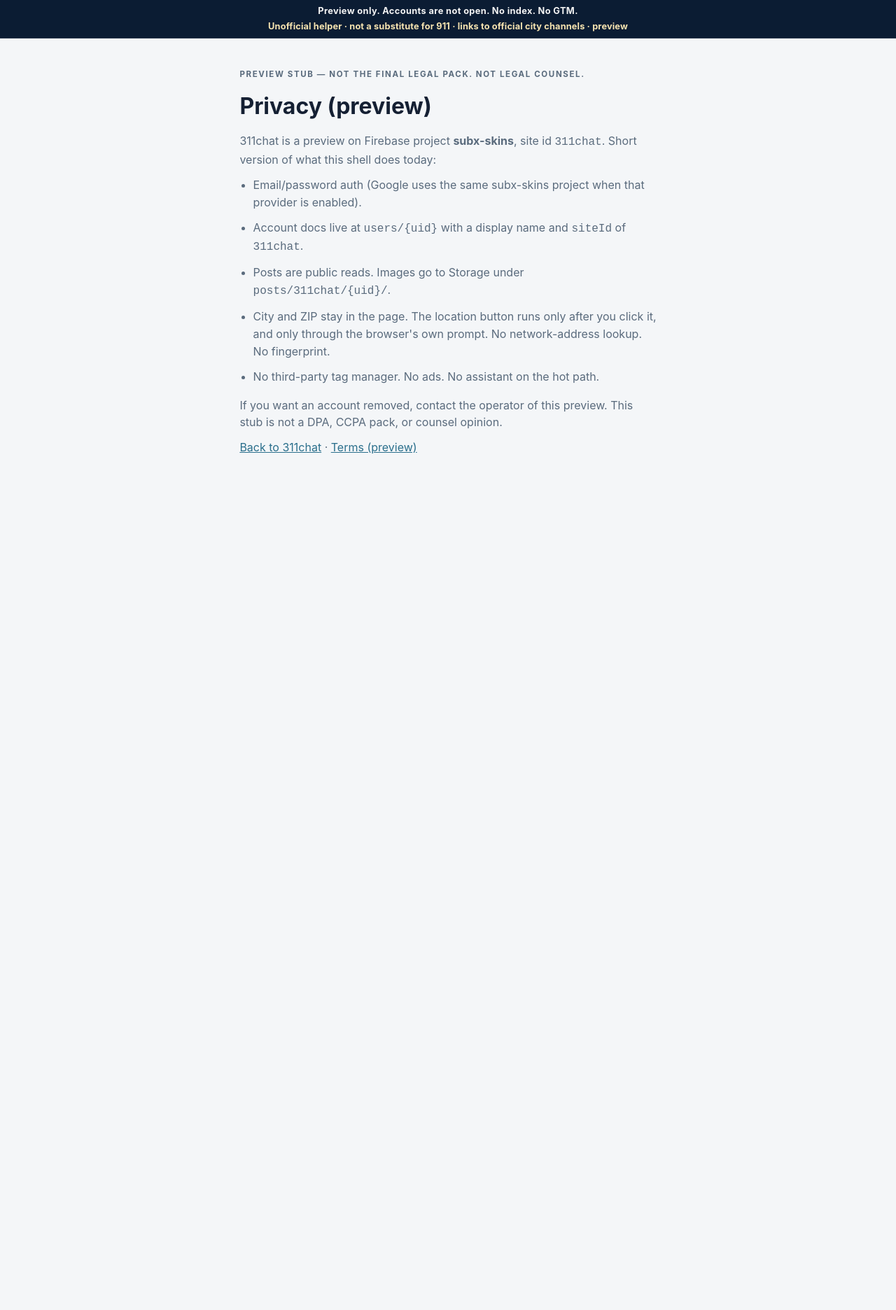
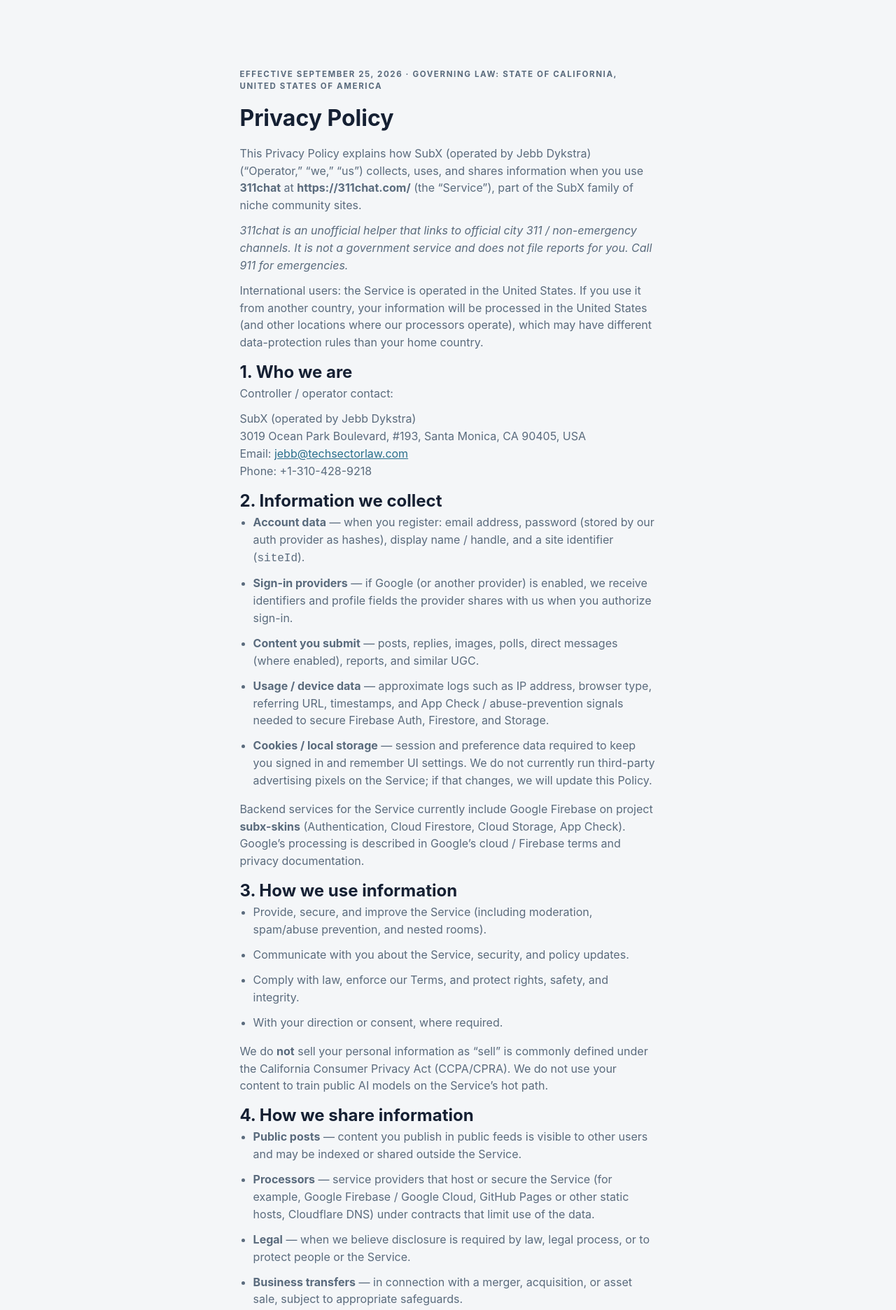
Before and after one commit to jebbdykstra99/311chat, a plain HTML site: page privacy.html in a window 1280 px wide. Shown: the top 1872 px of the page at 70% size. Before the commit the page ends 800 px from the top, so only its background shows below. Drawn offline with Linux system fonts and the light colour scheme.

Commit message:
legal: Privacy Policy (US/CA jurisdiction, intl audience)

```diff
--- a/privacy.html
+++ b/privacy.html
@@ -2,30 +2,80 @@
 <html lang="en">
 <head>
   <meta charset="UTF-8">
+  <meta name="viewport" content="width=device-width, initial-scale=1.0">
   <meta name="robots" content="noindex, nofollow">
-  <meta name="viewport" content="width=device-width, initial-scale=1.0">
-  <title>Privacy (Preview) — 311chat</title>
+  <title>Privacy Policy — 311chat</title>
   <link rel="icon" type="image/svg+xml" href="favicon.svg">
-  <link rel="stylesheet" href="styles.css?v=1">
+  <link rel="stylesheet" href="styles.css">
 </head>
 <body class="legal-page">
-  <div class="preview-banner" role="status">
-    <div>Preview only. Accounts are not open. No index. No GTM.</div>
-    <div class="honesty-line">Unofficial helper · not a substitute for 911 · links to official city channels · preview</div>
-  </div>
   <article class="legal-doc">
-    <p class="legal-kicker">Preview stub — not the final legal pack. Not legal counsel.</p>
-    <h1>Privacy (preview)</h1>
-    <p>311chat is a preview on Firebase project <strong>subx-skins</strong>, site id <code>311chat</code>. Short version of what this shell does today:</p>
+    <p class="legal-kicker">Effective September 25, 2026 · Governing law: State of California, United States of America</p>
+    <h1>Privacy Policy</h1>
+    <p>This Privacy Policy explains how SubX (operated by Jebb Dykstra) (“Operator,” “we,” “us”) collects, uses, and shares information when you use <strong>311chat</strong> at <strong>https://311chat.com/</strong> (the “Service”), part of the SubX family of niche community sites.</p>
+    <p><em>311chat is an unofficial helper that links to official city 311 / non-emergency channels. It is not a government service and does not file reports for you. Call 911 for emergencies.</em></p>
+    <p>International users: the Service is operated in the United States. If you use it from another country, your information will be processed in the United States (and other locations where our processors operate), which may have different data-protection rules than your home country.</p>
+
+    <h2>1. Who we are</h2>
+    <p>Controller / operator contact:</p>
+    <p>SubX (operated by Jebb Dykstra)<br>
+    3019 Ocean Park Boulevard, #193, Santa Monica, CA 90405, USA<br>
+    Email: <a href="mailto:jebb@techsectorlaw.com">jebb@techsectorlaw.com</a><br>
+    Phone: +1-310-428-9218</p>
+
+    <h2>2. Information we collect</h2>
     <ul>
-      <li>Email/password auth (Google uses the same subx-skins project when that provider is enabled).</li>
-      <li>Account docs live at <code>users/{uid}</code> with a display name and <code>siteId</code> of <code>311chat</code>.</li>
-      <li>Posts are public reads. Images go to Storage under <code>posts/311chat/{uid}/</code>.</li>
-      <li>City and ZIP stay in the page. The location button runs only after you click it, and only through the browser's own prompt. No network-address lookup. No fingerprint.</li>
-      <li>No third-party tag manager. No ads. No assistant on the hot path.</li>
+      <li><strong>Account data</strong> — when you register: email address, password (stored by our auth provider as hashes), display name / handle, and a site identifier (<code>siteId</code>).</li>
+      <li><strong>Sign-in providers</strong> — if Google (or another provider) is enabled, we receive identifiers and profile fields the provider shares with us when you authorize sign-in.</li>
+      <li><strong>Content you submit</strong> — posts, replies, images, polls, direct messages (where enabled), reports, and similar UGC.</li>
+      <li><strong>Usage / device data</strong> — approximate logs such as IP address, browser type, referring URL, timestamps, and App Check / abuse-prevention signals needed to secure Firebase Auth, Firestore, and Storage.</li>
+      <li><strong>Cookies / local storage</strong> — session and preference data required to keep you signed in and remember UI settings. We do not currently run third-party advertising pixels on the Service; if that changes, we will update this Policy.</li>
     </ul>
-    <p>If you want an account removed, contact the operator of this preview. This stub is not a DPA, CCPA pack, or counsel opinion.</p>
-    <p><a href="./">Back to 311chat</a> · <a href="terms.html">Terms (preview)</a></p>
+    <p>Backend services for the Service currently include Google Firebase on project <strong>subx-skins</strong> (Authentication, Cloud Firestore, Cloud Storage, App Check). Google’s processing is described in Google’s cloud / Firebase terms and privacy documentation.</p>
+
+    <h2>3. How we use information</h2>
+    <ul>
+      <li>Provide, secure, and improve the Service (including moderation, spam/abuse prevention, and nested rooms).</li>
+      <li>Communicate with you about the Service, security, and policy updates.</li>
+      <li>Comply with law, enforce our Terms, and protect rights, safety, and integrity.</li>
+      <li>With your direction or consent, where required.</li>
+    </ul>
+    <p>We do <strong>not</strong> sell your personal information as “sell” is commonly defined under the California Consumer Privacy Act (CCPA/CPRA). We do not use your content to train public AI models on the Service’s hot path.</p>
+
+    <h2>4. How we share information</h2>
+    <ul>
+      <li><strong>Public posts</strong> — content you publish in public feeds is visible to other users and may be indexed or shared outside the Service.</li>
+      <li><strong>Processors</strong> — service providers that host or secure the Service (for example, Google Firebase / Google Cloud, GitHub Pages or other static hosts, Cloudflare DNS) under contracts that limit use of the data.</li>
+      <li><strong>Legal</strong> — when we believe disclosure is required by law, legal process, or to protect people or the Service.</li>
+      <li><strong>Business transfers</strong> — in connection with a merger, acquisition, or asset sale, subject to appropriate safeguards.</li>
+    </ul>
+
+    <h2>5. Retention</h2>
+    <p>We retain account and content data while your account is active and as needed for legitimate operations, disputes, and legal obligations. You may delete many posts in-product; residual copies may remain in backups for a limited period.</p>
+
+    <h2>6. Security</h2>
+    <p>We use industry-standard measures (encrypted transport, access controls, App Check, server rules). No method of transmission or storage is 100% secure.</p>
+
+    <h2>7. Children’s privacy</h2>
+    <p>The Service is not directed to children under 13 (or under 13 where this room’s Terms set a higher minimum age). We do not knowingly collect personal information from children below that age. If you believe we have, contact us and we will delete it.</p>
+
+    <h2>8. Your privacy rights</h2>
+    <p><strong>Global / U.S. state rights (including California):</strong> Subject to applicable law, you may request access to, correction of, or deletion of personal information we hold about you, or appeal a denial. Email <a href="mailto:jebb@techsectorlaw.com">jebb@techsectorlaw.com</a> with the subject line “Privacy request — 311chat.” We will verify your request and respond as required. You will not be discriminated against for exercising rights under CCPA/CPRA.</p>
+    <p><strong>EEA/UK users:</strong> Where GDPR / UK GDPR applies, our legal bases typically include contract (providing the Service), legitimate interests (security, improvement, moderation), and consent (where required). You may have rights to access, rectify, erase, restrict, object, and data portability, and to lodge a complaint with a supervisory authority. Because we are U.S.-based, transfers rely on appropriate safeguards used by our processors (for example, Standard Contractual Clauses in Google Cloud/Firebase offerings).</p>
+
+    <h2>9. International transfers</h2>
+    <p>By using the Service, you understand your information may be transferred to and processed in the United States and other countries where our processors operate.</p>
+
+    <h2>10. Third-party links</h2>
+    <p>Outbound links (city portals, race listings, filings, news) have their own privacy policies. We are not responsible for their practices.</p>
+
+    <h2>11. Changes</h2>
+    <p>We may update this Policy by posting a new version here and revising the effective date. Material changes will be highlighted when appropriate. Continued use after the effective date means you accept the updated Policy where permitted by law.</p>
+
+    <h2>12. Contact</h2>
+    <p>Privacy questions or requests: <a href="mailto:jebb@techsectorlaw.com">jebb@techsectorlaw.com</a> · 3019 Ocean Park Boulevard, #193, Santa Monica, CA 90405, USA · +1-310-428-9218</p>
+
+    <p><a href="./">Back to 311chat</a> · <a href="terms.html">Terms of Service</a></p>
   </article>
 </body>
 </html>
```
